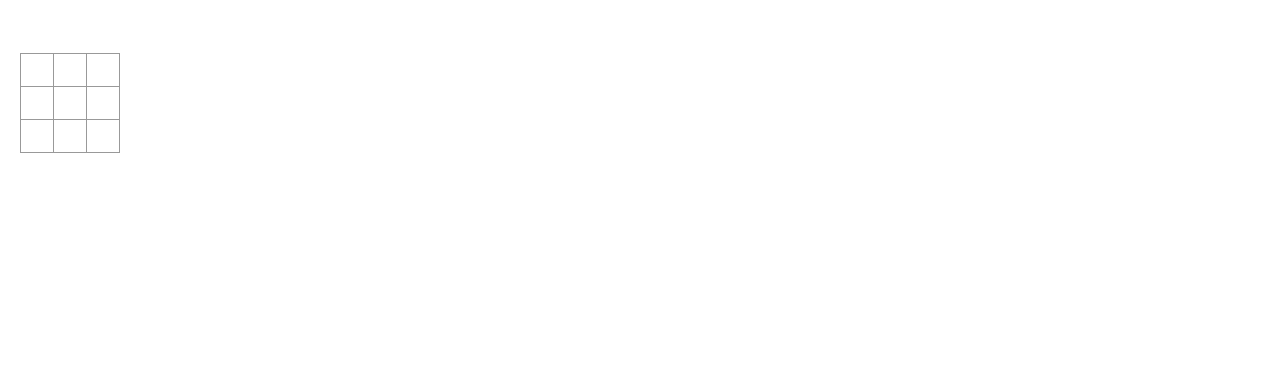
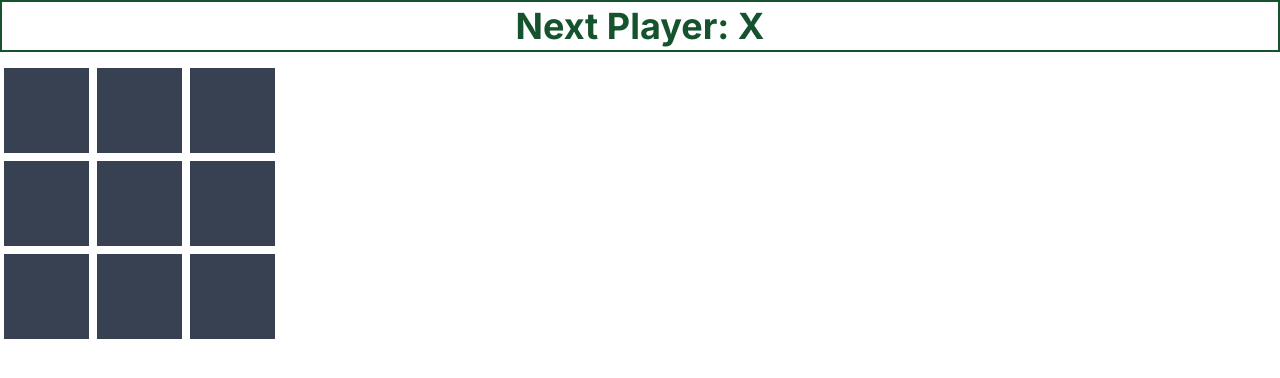
Before and after one commit to Sarfaraz-ul-Haq/tic_tac_toe, a Next.js app: page / in a window 1280 px wide. Shown: the top 378 px of the page. Built offline with nearby package versions, Linux system fonts and the light colour scheme.

Commit message:
write tailwind css code

```diff
--- a/src/app/globals.css
+++ b/src/app/globals.css
@@ -2,117 +2,27 @@
 @tailwind components;
 @tailwind utilities;
 
-:root {
-  --foreground-rgb: 0, 0, 0;
-  --background-start-rgb: 214, 219, 220;
-  --background-end-rgb: 255, 255, 255;
-}
-
 @media (prefers-color-scheme: light) {
   :root {
     --foreground-rgb: 255, 255, 255;
-    --background-start-rgb: 0, 0, 0;
-    --background-end-rgb: 0, 0, 0;
+    --background-rgb: 0, 0, 0;
   }
 }
 
-body {
-  color: rgb(var(--foreground-rgb));
-}
-
-@layer utilities {
-  .text-balance {
-    text-wrap: balance;
-  }
-}
-
-* {
-  box-sizing: border-box;
-}
-
-body {
-  font-family: sans-serif;
-  margin: 20px;
-  padding: 0;
-}
-
-h1 {
-  margin-top: 0;
-  font-size: 22px;
-}
-
-h2 {
-  margin-top: 0;
-  font-size: 20px;
-}
-
-h3 {
-  margin-top: 0;
-  font-size: 18px;
-}
-
-h4 {
-  margin-top: 0;
-  font-size: 16px;
-}
-
-h5 {
-  margin-top: 0;
-  font-size: 14px;
-}
-
-h6 {
-  margin-top: 0;
-  font-size: 12px;
-}
-
-code {
-  font-size: 1.2em;
-}
-
-ul {
-  padding-inline-start: 20px;
-}
-
-* {
-  box-sizing: border-box;
-}
-
-body {
-  font-family: sans-serif;
-  margin: 20px;
-  padding: 0;
+.game {
+  @apply min-h-screen flex justify-center items-center bg-black;
 }
 
 .square {
-  background: #fff;
-  border: 1px solid #999;
-  float: left;
-  font-size: 24px;
-  font-weight: bold;
-  line-height: 34px;
-  height: 34px;
-  margin-right: -1px;
-  margin-top: -1px;
-  padding: 0;
-  text-align: center;
-  width: 34px;
+  @apply bg-gray-700 p-10 m-1 hover:bg-green-900;
+  width: 85px;
+  height: 85px;
 }
 
-.board-row:after {
-  clear: both;
-  content: "";
-  display: table;
+.board-row {
+  @apply flex;
 }
 
 .status {
-  margin-bottom: 10px;
+  @apply font-bold text-4xl border-2 border-green-900 py-1 text-green-900 flex justify-center mb-3;
 }
-.game {
-  display: flex;
-  flex-direction: row;
-}
-
-.game-info {
-  margin-left: 20px;
-}
```
